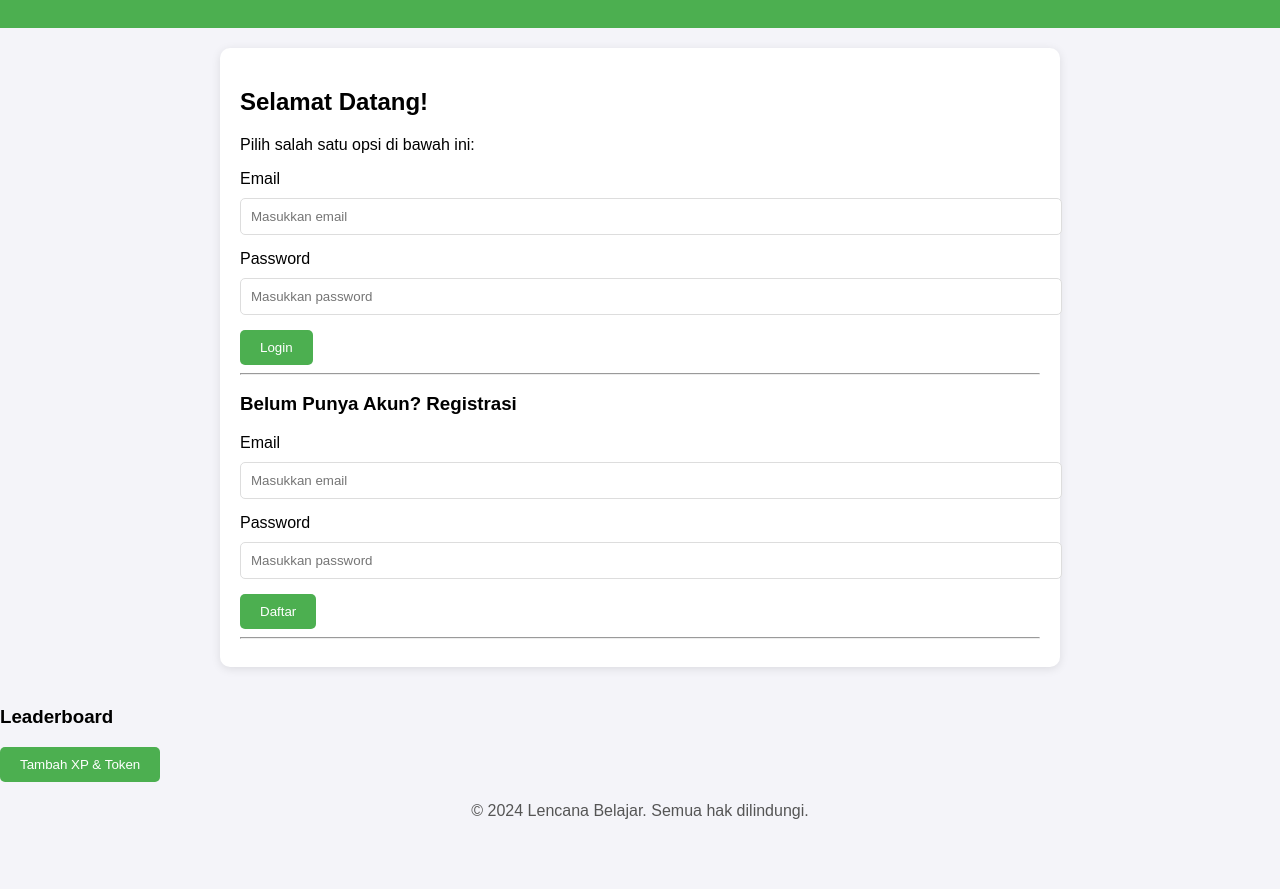
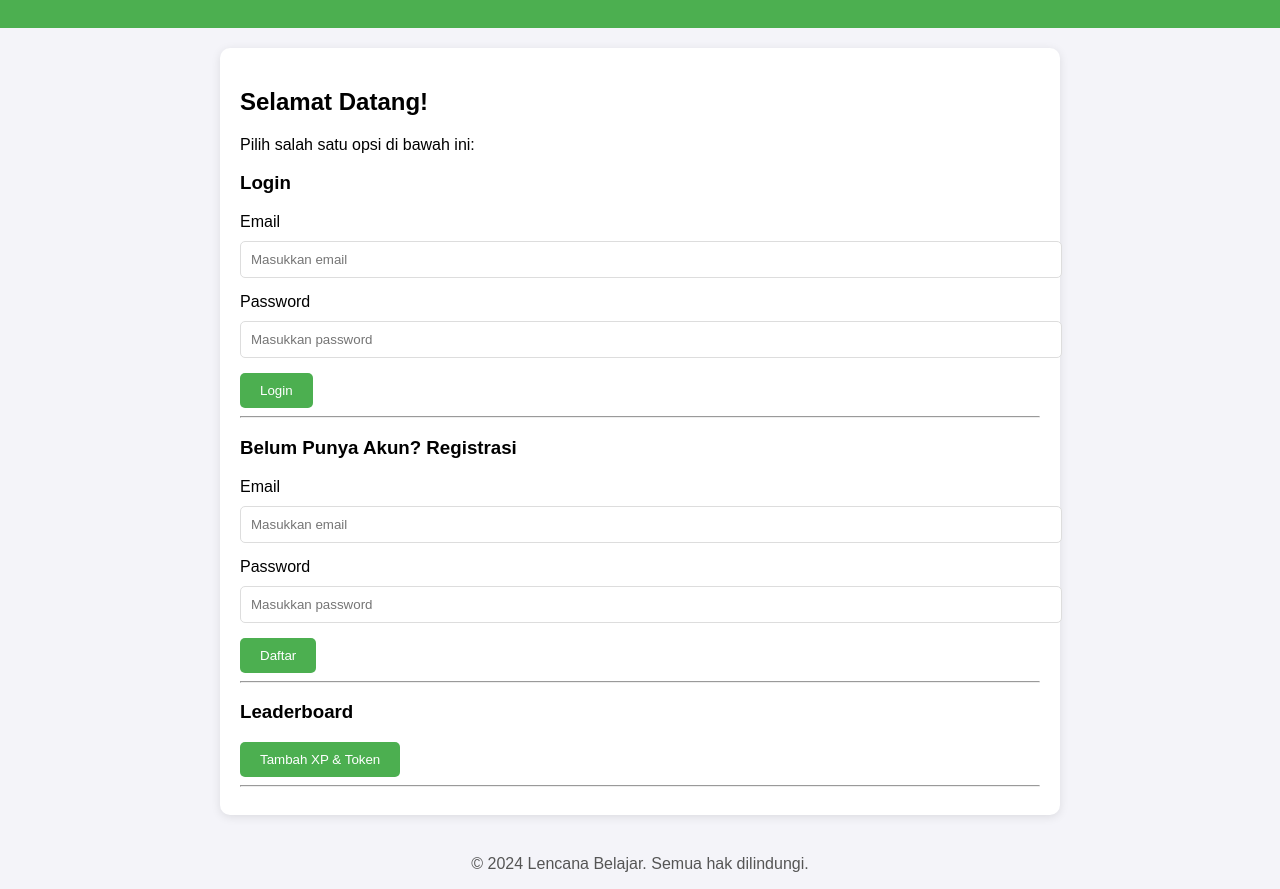
Before and after one commit to lencanabelajar/lencana-belajar, a plain HTML site: page public/index.html in a window 1280 px wide. Shown: the part 116-1005 px from the top of the page. Before the commit the page ends 952 px from the top, so only its background shows below. Drawn offline with Linux system fonts and the light colour scheme; no server answers.

Commit message:
Update index.html

```diff
--- a/public/index.html
+++ b/public/index.html
@@ -18,6 +18,8 @@
       <p>Pilih salah satu opsi di bawah ini:</p>
 
       <!-- Login Form -->
+      <div id="login-form" class="form-container">
+        <h3>Login</h3>
         <div class="form-group">
           <label for="login-email">Email</label>
           <input type="email" id="login-email" placeholder="Masukkan email">
@@ -27,10 +29,12 @@
           <input type="password" id="login-password" placeholder="Masukkan password">
         </div>
         <button id="login-btn">Login</button>
+      </div>
 
       <hr>
 
       <!-- Registration Form -->
+      <div id="register-form" class="form-container">
         <h3>Belum Punya Akun? Registrasi</h3>
         <div class="form-group">
           <label for="register-email">Email</label>
@@ -41,17 +45,21 @@
           <input type="password" id="register-password" placeholder="Masukkan password">
         </div>
         <button id="register-btn">Daftar</button>
+      </div>
 
       <hr>
 
-      <!-- Logout -->
+      <!-- Leaderboard -->
+      <h3>Leaderboard</h3>
+      <ul id="leaderboard"></ul>
+      <button onclick="updateUserProgress(1, 50, 20)">Tambah XP & Token</button>
+
+      <hr>
+
+      <!-- Logout Button -->
       <button id="logout-btn" style="display: none;">Logout</button>
     </div>
   </main>
-
-<h3>Leaderboard</h3>
-<ul id="leaderboard"></ul>
-<button onclick="updateUserProgress(1, 50, 20)">Tambah XP & Token</button>
 
   <footer>
     <p>© 2024 Lencana Belajar. Semua hak dilindungi.</p>
```
Lines whose indentation alone changed are shown as unchanged.
